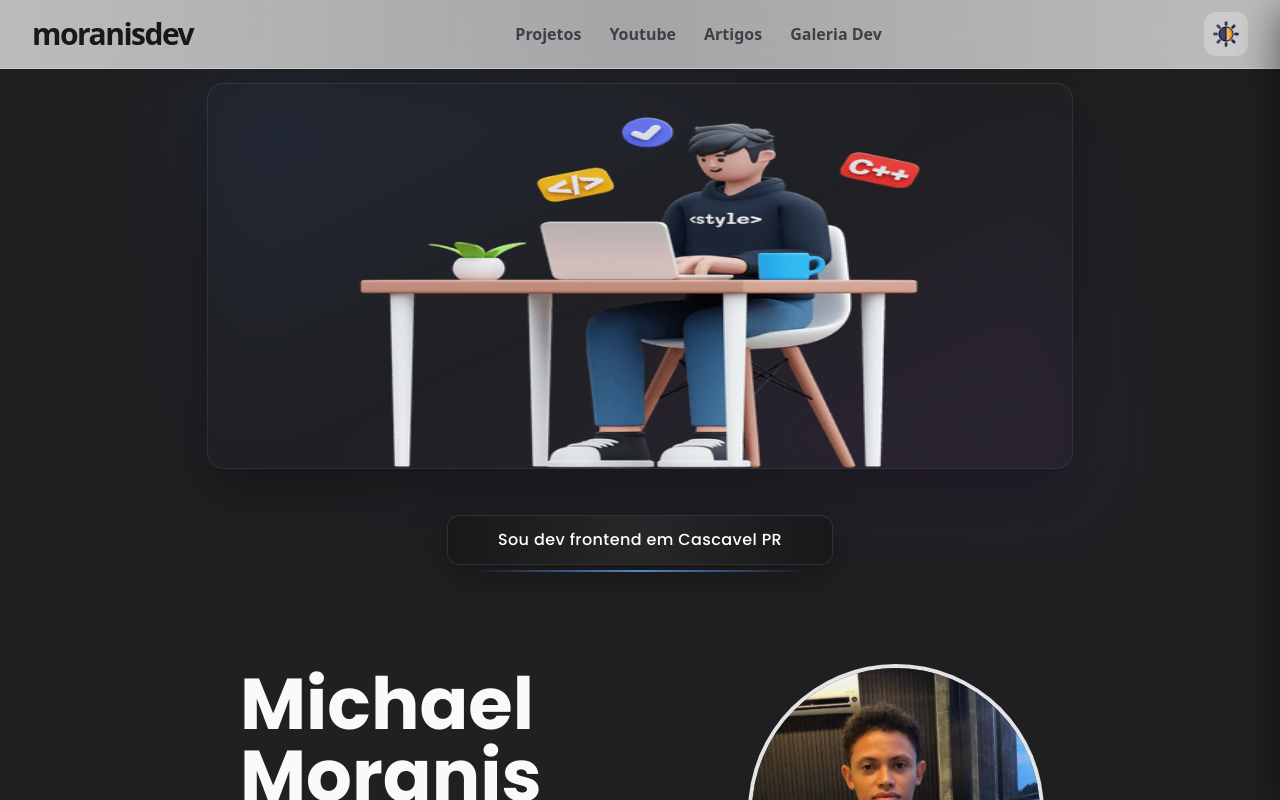
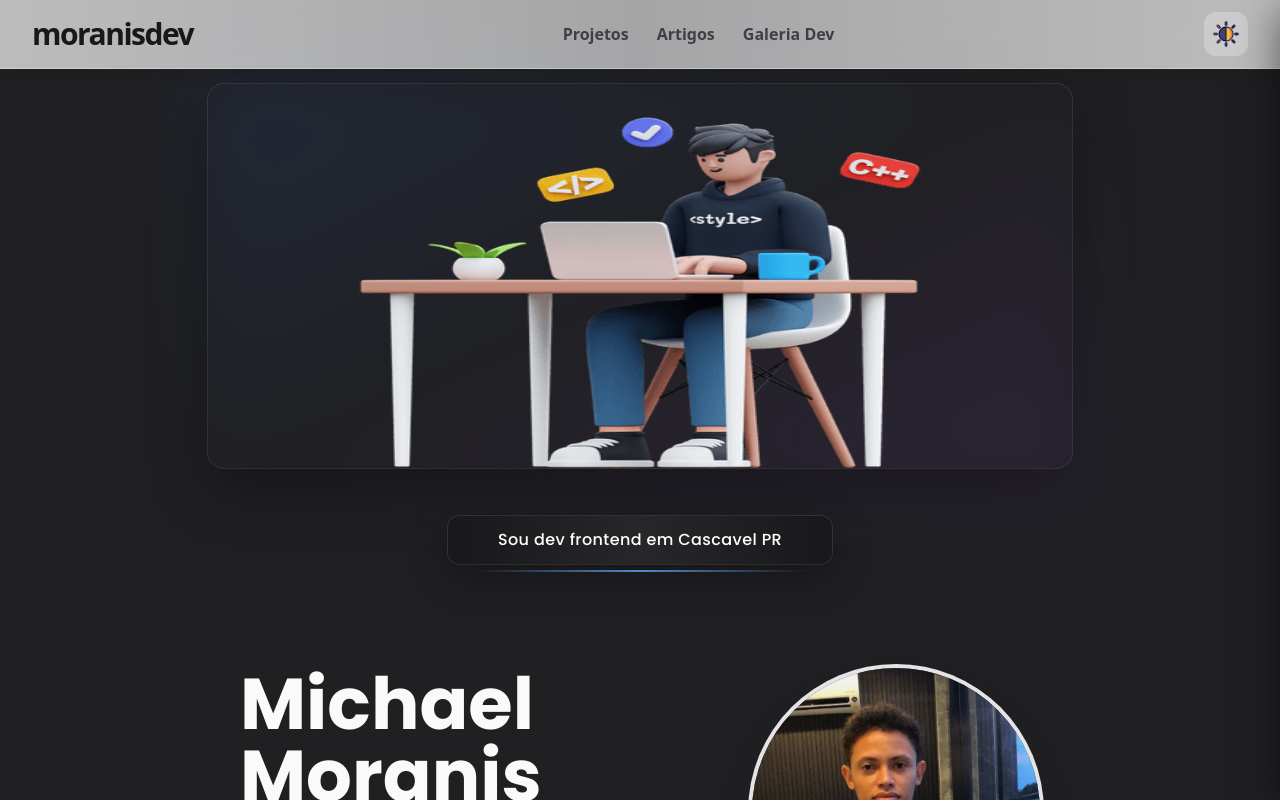
Before and after one commit to MichaelMoranis/portifolio, a React (Vite) app: page / in a window 1280 px wide. Shown: the top 800 px of the page. Built offline with nearby package versions, Linux system fonts and the light colour scheme.

Commit message:
feat(header): add aria-current for active links

```diff
--- a/src/components/Header/index.tsx
+++ b/src/components/Header/index.tsx
@@ -1,4 +1,4 @@
-import { Link } from "react-router-dom";
+import { Link, useLocation } from "react-router-dom";
 import { Dispatch, SetStateAction } from "react";
 
 import sunIcon from "../../assets/sun.png";
@@ -19,6 +19,8 @@ export default function Header({
   darkMode,
   setDarkMode,
 }: HeaderProps) {
+  const location = useLocation();
+
   function toggleDisplayMode() {
     const newMode = !darkMode ? "dark" : "light";
     setDarkMode(!darkMode);
@@ -52,7 +54,7 @@ export default function Header({
           <Link
             to="/"
             className={`
-              relative inline-block
+              group relative inline-block
               transition-all duration-300 ease-out
               hover:scale-105
               ${
@@ -78,40 +80,13 @@ export default function Header({
         <nav className="hidden lg:flex items-center gap-1 font-medium flex-1 justify-center">
           {[
             { label: "Projetos", path: "/works" },
-            { label: "Youtube", path: "https://www.youtube.com/@moraniss/videos", external: true },
             { label: "Artigos", path: "/articles" },
             { label: "Galeria Dev", path: "/images" },
           ].map((item) => (
             <div key={item.label}>
-              {item.external ? (
-                <a
-                  href={item.path}
-                  target="_blank"
-                  rel="noopener noreferrer"
-                  className={`
-                    px-3 py-1.5 rounded-lg text-xs sm:text-sm md:text-base
-                    transition-all duration-300 ease-out
-                    relative group font-semibold
-                    ${
-                      darkMode
-                        ? "text-zinc-200 hover:bg-gradient-to-r hover:from-blue-400 hover:via-purple-400 hover:to-pink-400 hover:text-transparent hover:bg-clip-text"
-                        : "text-zinc-700 hover:bg-gradient-to-r hover:from-blue-600 hover:via-purple-600 hover:to-pink-600 hover:text-transparent hover:bg-clip-text"
-                    }
-                  `}
-                >
-                  {item.label}
-                  <span
-                    className={`
-                      absolute bottom-1 left-4 right-4 h-0.5 scale-x-0
-                      group-hover:scale-x-100
-                      transition-transform duration-300 origin-left
-                      ${darkMode ? "bg-blue-400" : "bg-blue-600"}
-                    `}
-                  />
-                </a>
-              ) : (
               <Link
                 to={item.path}
+                aria-current={location.pathname === item.path ? "page" : undefined}
                 className={`
                   px-3 py-1.5 rounded-lg text-xs sm:text-sm md:text-base
                   transition-all duration-300 ease-out
@@ -133,7 +108,6 @@ export default function Header({
                   `}
                 />
               </Link>
-              )}
             </div>
           ))}
         </nav>
@@ -171,6 +145,8 @@ export default function Header({
           {/* Mobile toggle */}
           <button
             onClick={onMenuClick}
+            aria-label={sidebarOpen ? "Fechar menu" : "Abrir menu"}
+            aria-expanded={sidebarOpen}
             className={`
               lg:hidden p-2 rounded-xl
               transition-all duration-300 group
```
Lines whose indentation alone changed are shown as unchanged.
